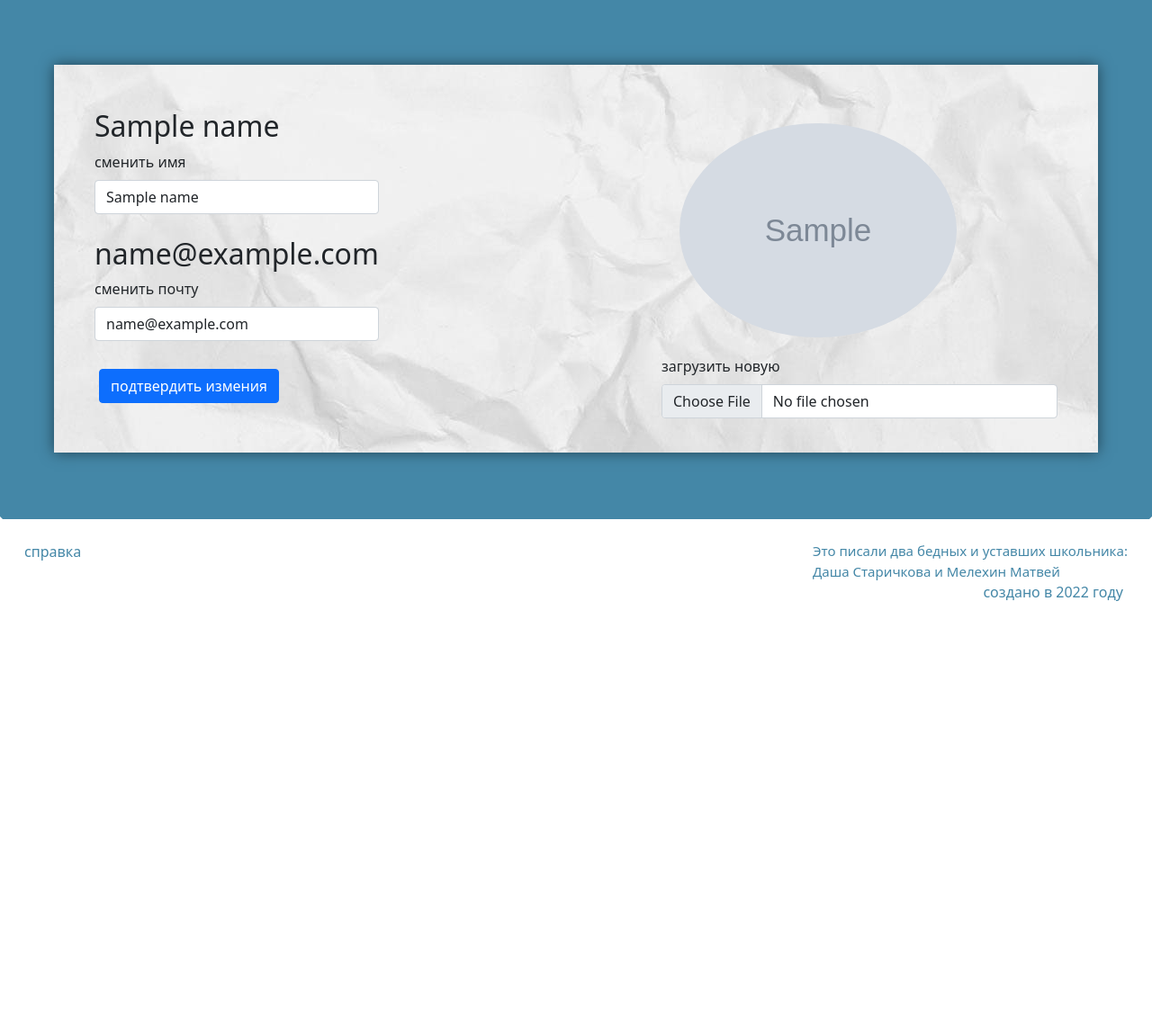
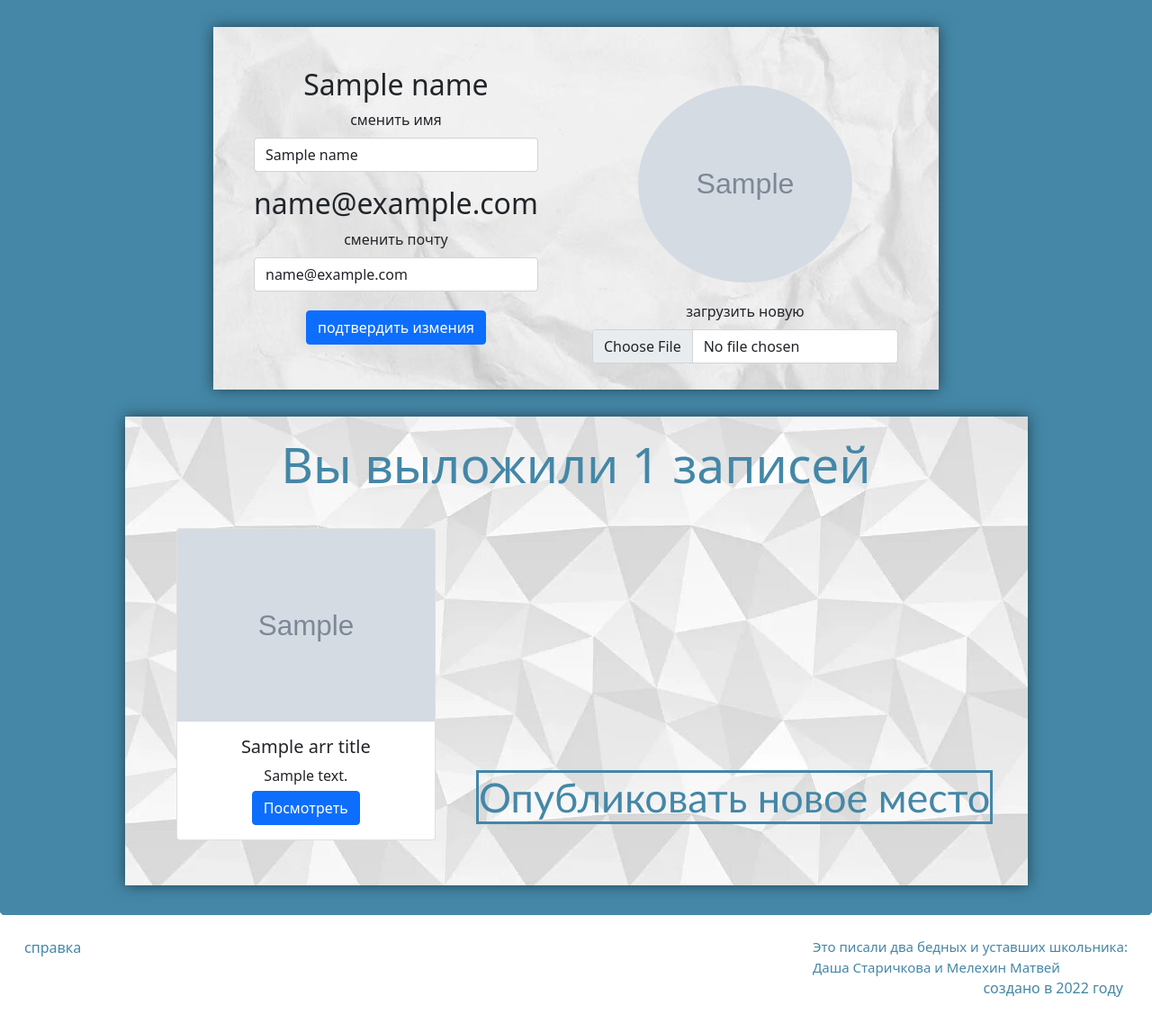
Before and after one commit to Melekh11/Know-there-to-go, a Flask app: template templates/settings.html in a window 1280 px wide. Shown: the part 78-1225 px from the top of the page at 90% size. Before the commit the page ends 746 px from the top, so only its background shows below. Run offline with Flask 2, Linux system fonts and the light colour scheme; the template is opened without the code that fills it: most values are stand-ins (such as "Sample title", 1, 10 or a date in 2020); grey boxes marked "Sample" are stand-in pictures.

Commit message:
settings

```diff
--- a/main.py
+++ b/main.py
@@ -20,9 +20,8 @@ def main():
 def header():
     all = {}
     all["title_place"] = "Парк Горького"
-    all["text"] = "Парк, подходящий как и для неспешных прогулой возле Москвы реки, так и для активного отдыха: в парке есть качели, даже верёвочный городок. В солгечные дни здесь солнечно а в пасмурные естьь гру укрыться от дождя. Всем советую" \
-                  "fcghvjbkjkjhugyfc ugfyguhijouyt ytfguhijokp drtfyguhi rdtfyguhijo 5dr6ftyguhi jtrdfyguhi tyuh 6fr5t7gyhu tdryguh tcdrvgb rxcty trcdygu tyu tdr tfy try tfyg tcrfyvug tyfug ftygu yftgu ytfguhi ytfguhi  tfygu yft iytvguih ytguhi ytug " \
-                  " yftguih tyfguhi utgyih ouygiho igyuihoi guyih oguyih uygih vytfuh "
+    all["text"] = "Парк, подходящий как и для неспешных прогулой возле Москвы реки, так и для активного отдыха: в парке есть качели, даже верёвочный городок. В солгечные дни здесь солнечно а в пасмурные естьь гру укрыться от дождя. Всем советую"
+
     all["photo"] = "/static/img/photo_park.jpg"
     all["address"] = "Москва, ул. Глваная"
     all["budget"] = "0 - 5000(₽)"
@@ -70,13 +69,19 @@ def log_in():
 
         return render_template("log_in.html", message="неправльный пароль")
 
-@app.route("/settings_user/<int:user_id>", methods=['GET', 'POST'])
-def settings(user_id):
+@app.route("/settings_user", methods=['GET', 'POST'])
+def settings():
     if request.method == "GET":
         all = {}
         all["name"] = "Матвей"
+        all["image_way"] = "/static/img/icon_user.png"
         all["email"] = "cktkutxd@gmail.com"
-        all["image_way"] = "/static/img/icon_user.png"
+        all["arr_title"] = ["Парк Горького" for i in range(6)]
+        all["images_way"] = ["/static/img/photo_park.jpg" for i in range(6)]
+        all["arr_text"] = ["Парк, подходящий как и для неспешных прогулой возле Москвы реки, так и для активного отдыха: в парке есть качели, даже верёвочный городок. В солгечные дни здесь солнечно а в пасмурные естьь гру укрыться от дождя. Всем советую"
+                           for i in range(6)]
+        all["count_posts"] = 0
+        print(all["arr_title"])
         return render_template("settings.html", **all)
 
 if __name__ == "__main__":
--- a/static/css/stiles.css
+++ b/static/css/stiles.css
@@ -195,6 +195,7 @@ button{
     display: flex;
     flex-direction: column;
     justify-content: space-around;
+    align-items: center;
 }
 
 .borders_white{
@@ -240,9 +241,9 @@ button{
 .img_medium_describe{
     /*float: left;*/
 
-    height: 400px;
-    width: 700px;
-    margin: 10px;
+    height: 40%;
+    width: 60%;
+    margin: 40px;
 }
 
 .header_form_place{
@@ -308,11 +309,13 @@ button{
 .text_describe_text{
     display: flex;
     flex-direction: column;
-    justify-content: space-between;
+    justify-content: space-around;
+    width: 30%;
 }
 
 .center_sign_up{
     height: 100%;
+    width: 70%;
     display: flex;
     flex-direction: column;
     justify-content: center;
@@ -330,8 +333,8 @@ button{
 }
 
 .header_settings{
+    padding: 15px;
     margin: 10px;
-    padding: 15px;
     display: flex;
     justify-content: space-between;
     background-image: url("/static/img/background_form_place.jpg");
@@ -362,3 +365,52 @@ button{
     justify-content: space-around;
     height: 100%;
 }
+
+.all_notes{
+    background: url("/static/img/background_greetings.jpg");
+    box-shadow: 0 0 15px rgba(0,0,0,0.5);
+    margin: 10px;
+    padding: 20px;
+    display: block;
+    width: 85%;
+}
+
+.center{
+    display: flex;
+    align-items: center;
+}
+
+.form_settings{
+    margin-top: 30px;
+    margin-bottom: 30px;
+    margin-right: auto;
+    margin-left: auto;
+    text-align: center;
+}
+
+.text_center{
+    text-align: center;
+}
+
+.btn_add_place{
+    font-family: Gill Sans, sans-serif;
+    font-size: 45px;
+    color: #4487A7;
+    border-style: solid;
+    border-color: #4487A7;
+}
+
+.overflow_text_card{
+    max-height: 150px;
+    overflow: auto;
+}
+
+.cards{
+    margin: 30px;
+    display: inline-block;
+    max-width: 400px;
+}
+
+.form-change_profile{
+    width: 70%;
+}
--- a/templates/settings.html
+++ b/templates/settings.html
@@ -1,8 +1,8 @@
 {% extends "base.html" %}
 
 {% block content %}
-<div class="borders_blue smt_alone">
-    <form class="needs-validation" method="post">
+<div class="borders_blue">
+    <form class="needs-validation form_settings form-change_profile" method="post">
         <div class="header_settings">
             <div class="header_settings_borders">
                 <div class="flex_column">
@@ -43,8 +43,34 @@
     {% if message%}
     <div class="alert alert-danger" role="alert">{{message}}</div>
     {% endif %}
+
+    <div class="all_notes form_settings">
+
+        {% if count_posts == 0 %}
+        <h3 class="name_place">Вы пока не выкладывали записи</h3>
+        <p class="text_form_place text_center">Есть у Вас инетерсные метса на примете? ;)</p>
+        <br>
+        {% else %}
+        <h3 class="name_place">Вы выложили {{count_posts}} записей</h3>
+<!--        <div class="cards">-->
+        {% for num in range(count_posts) %}
+        <div class="card cards" style="width: 18rem;">
+            <img src="{{ images_way[num] }}" class="card-img-top" alt="картиночка места">
+            <div class="card-body">
+                <h5 class="card-title">{{arr_title[num]}}</h5>
+                <p class="card-text overflow_text_card">{{arr_text[num]}}</p>
+                <a href="" class="btn btn-primary">Посмотреть</a>
+            </div>
+        </div>
+        {% endfor %}
+<!--            </div>-->
+        {% endif %}
+        <button onclick="location.href = '/add_place';" type="button" class="no_borders">
+            <span class="btn_add_place" data-logo="react">Опубликовать новое место</span>
+        </button>
     </div>
 
 
 </div>
+
 {% endblock %}
```
Lines whose indentation alone changed are shown as unchanged.
